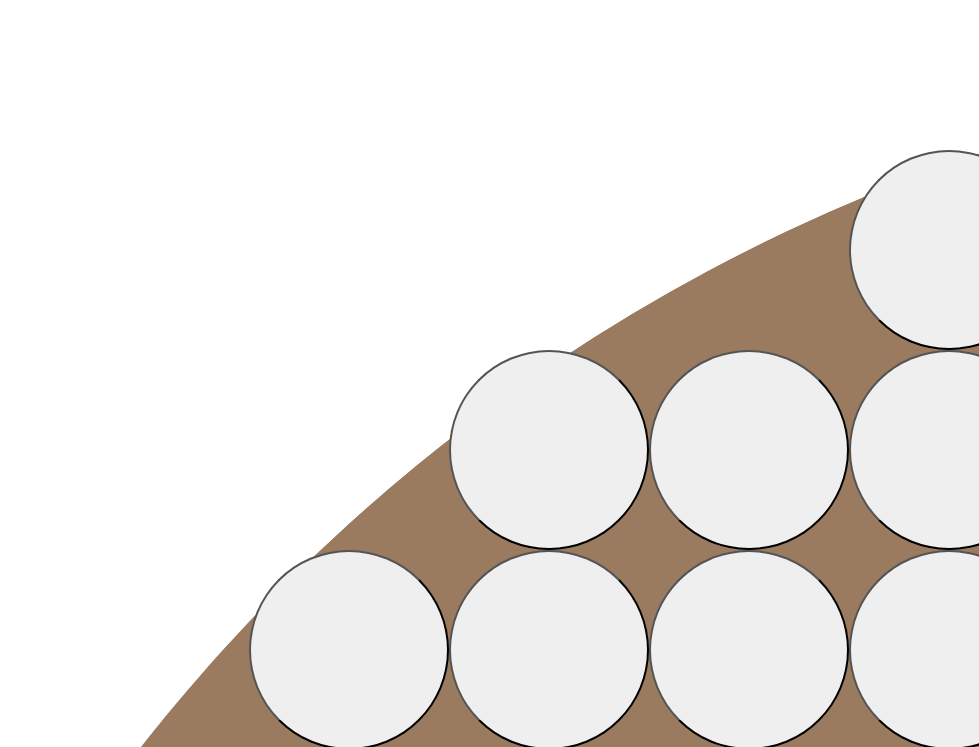
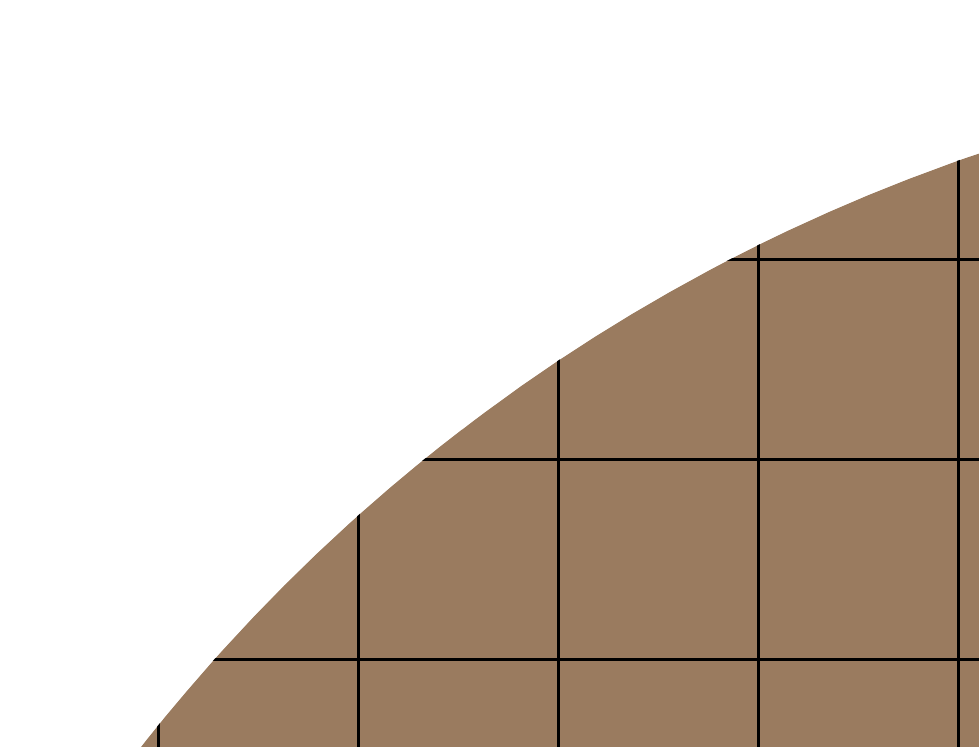
Before and after one commit to JamieBali/PaiSho, a plain HTML site: page index.html in a window 1280 px wide. Shown: the top 747 px of the page, without its empty margins (301-1280 px from the left). Drawn offline with Linux system fonts and the light colour scheme.

Commit message:
board design complete

```diff
--- a/paisho.js
+++ b/paisho.js
@@ -51,23 +51,72 @@ function createGrid(){
                 <clipPath id="boardShape">
                     <circle id="circle2" cx="1850" cy="1850" r="1800" style="fill:black;" />
                 </clipPath>
+                <clipPath id="centerboard">
+
+                    <rect x="1850" y="475" height="1940" width="1940" style="fill:red" transform="rotate(45 1850 475)"" />
+                </clipPath>
             </defs>
 
             <g  clip-path="url(#boardShape)" >
-            <circle id="circle2" cx="1850" cy="1850" r="1800" style="fill:#9a7b5f;"/>
+                <circle id="circle2" cx="1850" cy="1850" r="1800" style="fill:#9a7b5f;"/>
+                <rect x="1850" y="-375" height="600" width="600" style="fill:red" transform="rotate(45 1850 -375)"" />
+                <rect x="1850" y="3225" height="600" width="600" style="fill:red" transform="rotate(45 1850 3225)"" />
+                <rect x="50" y="1425" height="600" width="600" style="fill:red" transform="rotate(45 50 1425)"" />
+                <rect x="3650" y="1425" height="600" width="600" style="fill:red" transform="rotate(45 3650 1425)"" />
 
-            <rect x="1850" y="-375" height="600" width="600" style="fill:red" transform="rotate(45 1850 -375)"" />
-            <rect x="1850" y="3225" height="600" width="600" style="fill:red" transform="rotate(45 1850 3225)"" />
 
-            <rect x="50" y="1425" height="600" width="600" style="fill:red" transform="rotate(45 50 1425)"" />
-            <rect x="3650" y="1425" height="600" width="600" style="fill:red" transform="rotate(45 3650 1425)"" />
+                <g clip-path="url(#centerboard)">
+                    <rect x="50" y="50" height="1800" width="1800" style="fill:white"/>
+                    <rect x="1850" y="1850" height="1800" width="1800" style="fill:white"/>
+                    <rect x="1850" y="50" height="1800" width="1800" style="fill:red"/>
+                    <rect x="50" y="1850" height="1800" width="1800" style="fill:red"/>
+                </g>
+
+                <rect x="50" y="50" height="3" width="3600" style="fill:black"/>
+                <rect x="50" y="250" height="3" width="3600" style="fill:black"/>
+                <rect x="50" y="450" height="3" width="3600" style="fill:black"/>
+                <rect x="50" y="650" height="3" width="3600" style="fill:black"/>
+                <rect x="50" y="850" height="3" width="3600" style="fill:black"/>
+                <rect x="50" y="1050" height="3" width="3600" style="fill:black"/>
+                <rect x="50" y="1250" height="3" width="3600" style="fill:black"/>
+                <rect x="50" y="1450" height="3" width="3600" style="fill:black"/>
+                <rect x="50" y="1650" height="3" width="3600" style="fill:black"/>
+                <rect x="50" y="1850" height="3" width="3600" style="fill:black"/>
+                <rect x="50" y="2050" height="3" width="3600" style="fill:black"/>
+                <rect x="50" y="2250" height="3" width="3600" style="fill:black"/>
+                <rect x="50" y="2450" height="3" width="3600" style="fill:black"/>
+                <rect x="50" y="2650" height="3" width="3600" style="fill:black"/>
+                <rect x="50" y="2850" height="3" width="3600" style="fill:black"/>
+                <rect x="50" y="3050" height="3" width="3600" style="fill:black"/>
+                <rect x="50" y="3250" height="3" width="3600" style="fill:black"/>
+                <rect x="50" y="3450" height="3" width="3600" style="fill:black"/>
+                <rect x="50" y="3650" height="3" width="3600" style="fill:black"/>
+
+                <rect y="50" x="50" height="3600" width="3" style="fill:black"/>
+                <rect y="50" x="250" height="3600" width="3" style="fill:black"/>
+                <rect y="50" x="450" height="3600" width="3" style="fill:black"/>
+                <rect y="50" x="650" height="3600" width="3" style="fill:black"/>
+                <rect y="50" x="850" height="3600" width="3" style="fill:black"/>
+                <rect y="50" x="1050" height="3600" width="3" style="fill:black"/>
+                <rect y="50" x="1250" height="3600" width="3" style="fill:black"/>
+                <rect y="50" x="1450" height="3600" width="3" style="fill:black"/>
+                <rect y="50" x="1650" height="3600" width="3" style="fill:black"/>
+                <rect y="50" x="1850" height="3600" width="3" style="fill:black"/>
+                <rect y="50" x="2050" height="3600" width="3" style="fill:black"/>
+                <rect y="50" x="2250" height="3600" width="3" style="fill:black"/>
+                <rect y="50" x="2450" height="3600" width="3" style="fill:black"/>
+                <rect y="50" x="2650" height="3600" width="3" style="fill:black"/>
+                <rect y="50" x="2850" height="3600" width="3" style="fill:black"/>
+                <rect y="50" x="3050" height="3600" width="3" style="fill:black"/>
+                <rect y="50" x="3250" height="3600" width="3" style="fill:black"/>
+                <rect y="50" x="3450" height="3600" width="3" style="fill:black"/>
+                <rect y="50" x="3650" height="3600" width="3" style="fill:black"/>
 
             </g>
         </svg >
         `;
 
         document.getElementById("myDIV").innerHTML += svgContent;
-
 
     for (let i = 0; i < 17; i++){
         for (let j = 0; j < 17; j++){
@@ -77,6 +126,7 @@ function createGrid(){
                 {
                     makeAction(i,j);
                 };
+                _button.id = "btn" + i + j
                 _button.style.height = '200px';
                 _button.style.width = '200px';
                 _button.style.position = 'absolute';
@@ -85,6 +135,8 @@ function createGrid(){
                 var lf = (200 * j) + 150
                 _button.style.left = lf + 'px'
                 _button.style.borderRadius = '50%'
+                _button.style.backgroundColor = 'transparent'
+                _button.style.borderColor = 'transparent'
                 document.getElementById("myDIV").appendChild(_button);
             }
         }
--- a/style.css
+++ b/style.css
@@ -1,34 +0,0 @@
-.button {
-    border: none;
-    color: white;
-    padding: 16px 32px;
-    text-align: center;
-    text-decoration: none;
-    display: inline-block;
-    font-size: 16px;
-    margin: 4px 2px;
-    transition-duration: 0.4s;
-    cursor: pointer;
-  }
-
-  .button1 {
-    background-color: white;
-    color: black;
-    border: 2px solid #04AA6D;
-  }
-
-  .button1:hover {
-    background-color: #04AA6D;
-    color: white;
-  }
-
-  .button2 {
-    background-color: white;
-    color: black;
-    border: 2px solid #008CBA;
-  }
-
-  .button2:hover {
-    background-color: #008CBA;
-    color: white;
-  }
```
